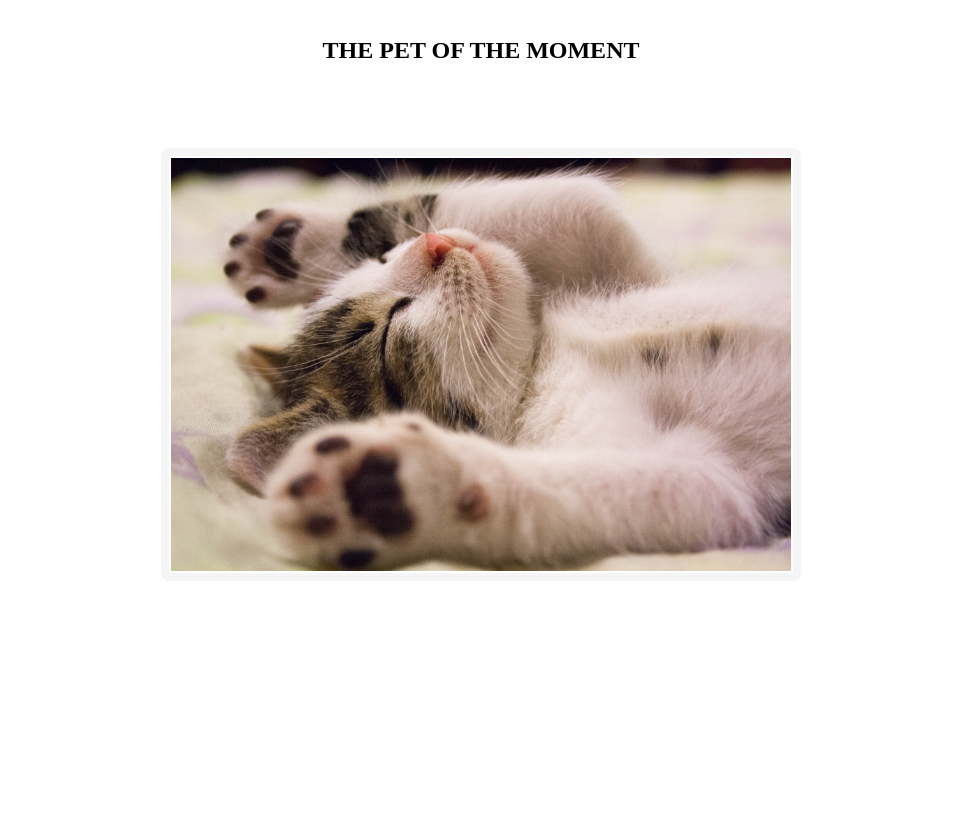
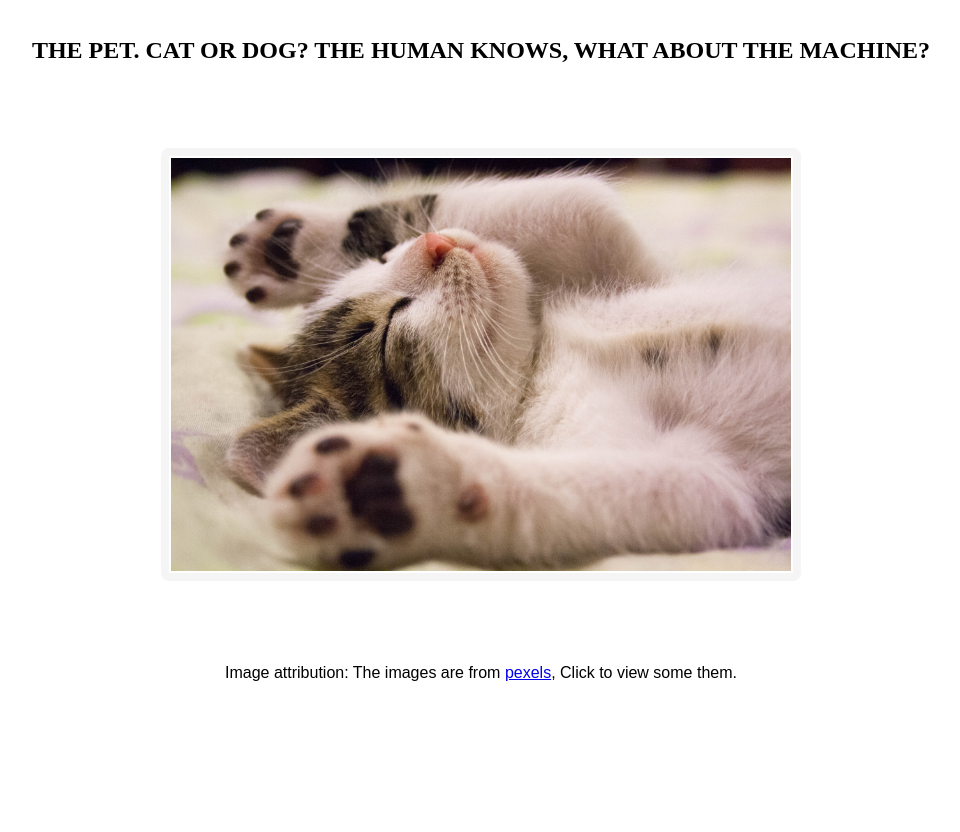
Before and after one commit to a-stephen/flask-app, a Flask app: page / in a window 1280 px wide. Shown: the whole page, without its empty margins (159-1119 px from the left). Run offline with Flask 2, Linux system fonts and the light colour scheme.

Commit message:
add footer for attribution to the displayed images

```diff
--- a/templates/index.html
+++ b/templates/index.html
@@ -2,12 +2,14 @@
 
 {% block body %}
     <header>
-        <h2 class="display-title flex">The pet of the moment</h2>
+        <h2 class="display-title flex">The pet. Cat or Dog? The human knows, what about the machine?</h2>
     </header>
     <main>
         <div class="img-container">
             <img src= "{{mg}}" alt="image of either a cat or dog"/>
         </div>
     </main>
-
+    <footer class="attribution-container flex">
+        <p>Image attribution: The images are from <a href="pexels.com">pexels</a>, Click to view some them.</p>
+    </footer>
 {% endblock %}
```
